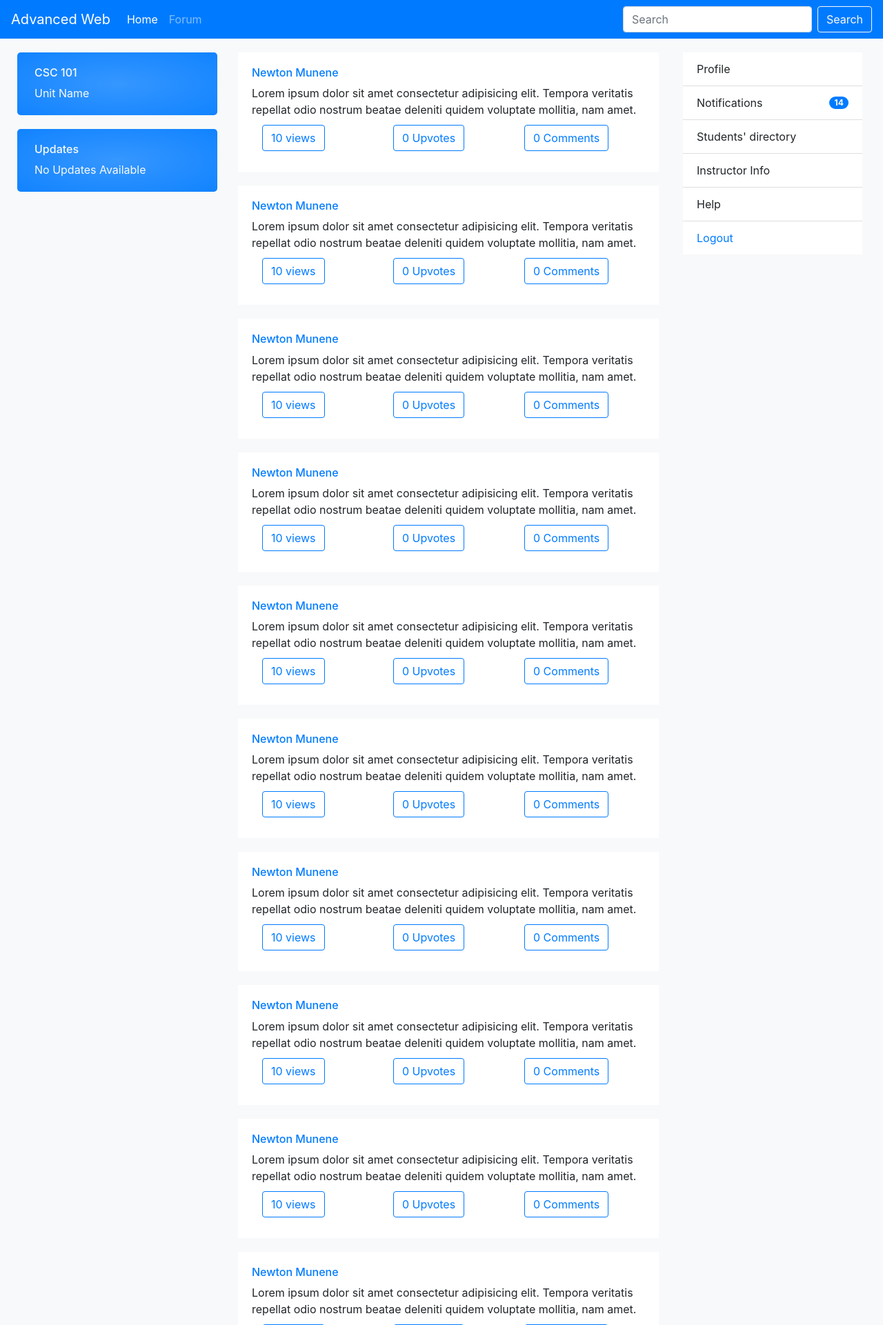
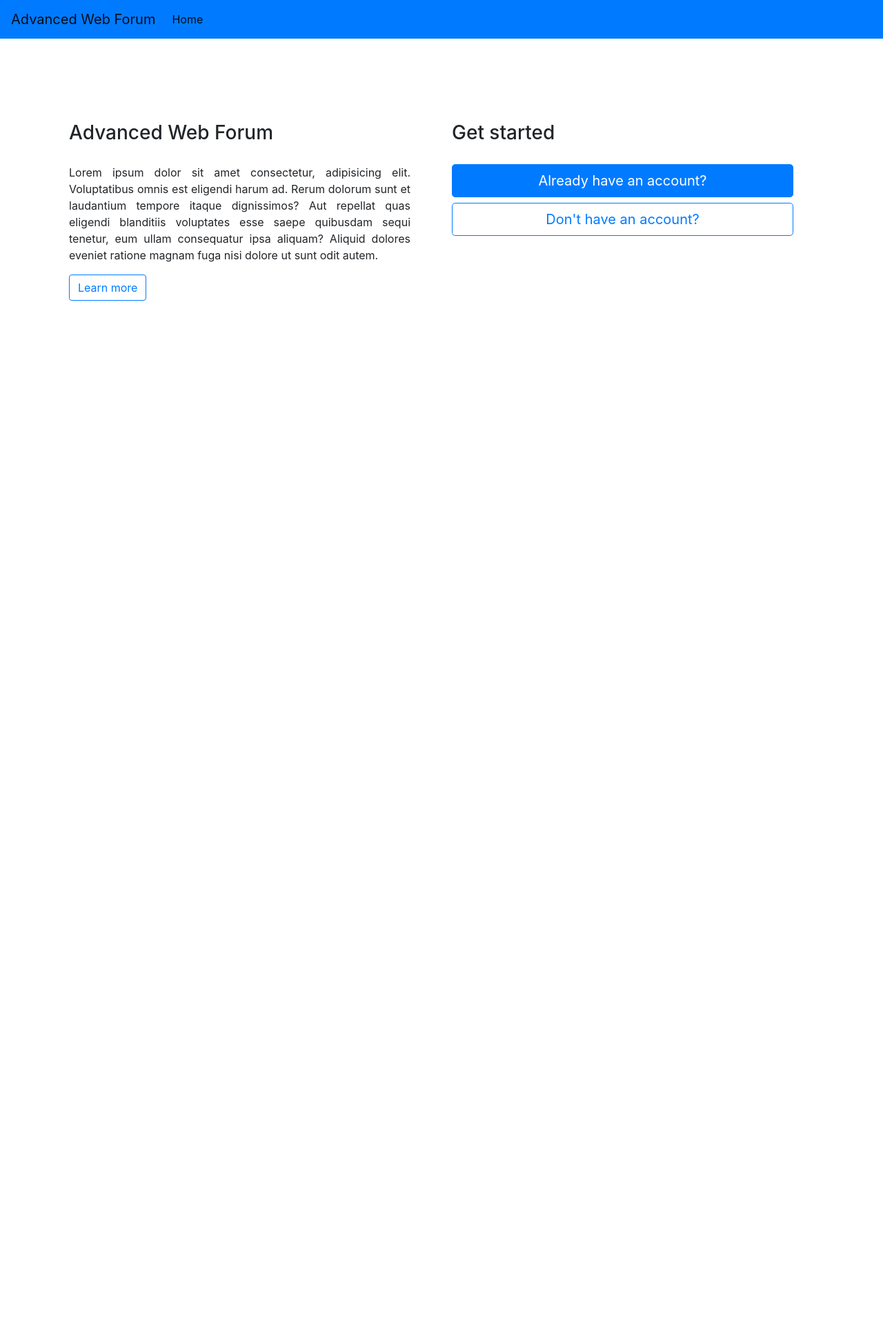
Before and after one commit to newtonmunene99/advanced-web-class-forum, a PHP site: page / in a window 1280 px wide. Shown: the top 1921 px of the page at 69% size. After the commit the page ends 436 px from the top, so only its background shows below. Run offline with PHP 8.4, Linux system fonts and the light colour scheme.

Commit message:
Refactor

```diff
--- a/css/home.css
+++ b/css/home.css
@@ -8,14 +8,6 @@ div.unit_info {
 
 ul.actions {
   margin: 20px auto;
-}
-
-div.post_input_wrapper {
-  display: none;
-}
-
-div.post_input_wrapper textarea {
-  resize: none;
 }
 
 div.post_wrapper {
--- /dev/null
+++ b/css/index.css
@@ -0,0 +1,32 @@
+div.header-wrapper {
+  min-height: 80vh;
+  width: 100%;
+  /* background-image: url("https://images.unsplash.com/photo-1456513080510-7bf3a84b82f8?ixlib=rb-1.2.1&ixid=eyJhcHBfaWQiOjEyMDd9&auto=format&fit=crop&w=1566&q=80"); */
+  background-attachment: fixed;
+  background-position: center;
+  background-repeat: no-repeat;
+  background-size: cover;
+  background-color: white;
+}
+div.header-wrapper div {
+  width: 100%;
+  height: 100%;
+}
+div.header-wrapper div.left {
+  padding: 100px 30px;
+}
+div.header-wrapper div.left h3 {
+  padding: 20px 0;
+}
+div.header-wrapper div.left p {
+  text-align: justify;
+}
+div.header-wrapper div.right {
+  padding: 100px 30px;
+}
+div.header-wrapper div.right h3 {
+  padding: 20px 0;
+}
+div.header-wrapper div.right button {
+  margin: 20px 0;
+}
--- a/index.php
+++ b/index.php
@@ -1,137 +1,47 @@
 <?php
-include_once "partials/header.php";
+include_once("partials/header.php");
 ?>
-<link rel="stylesheet" href="css/home.css" />
+<link rel="stylesheet" href="css/index.css">
 </head>
-<body>
-<div class="bg-light">
-  <nav class="navbar navbar-expand-lg navbar-dark bg-primary">
-    <a class="navbar-brand" href="#">Advanced Web</a>
-    <button
-      class="navbar-toggler"
-      type="button"
-      data-toggle="collapse"
-      data-target="#navbarTogglerDemo02"
-      aria-controls="navbarTogglerDemo02"
-      aria-expanded="false"
-      aria-label="Toggle navigation"
-    >
+
+<body >
+  <nav class="navbar navbar-expand-lg navbar-light bg-primary">
+  <a class="navbar-brand" href="#">Advanced Web Forum</a>
+  <button class="navbar-toggler" type="button" data-toggle="collapse" data-target="#navbarSupportedContent" aria-controls="navbarSupportedContent" aria-expanded="false" aria-label="Toggle navigation">
     <span class="navbar-toggler-icon"></span>
   </button>
 
-    <div class="collapse navbar-collapse" id="navbarTogglerDemo02">
-      <ul class="navbar-nav mr-auto mt-2 mt-lg-0">
+  <div class="collapse navbar-collapse" id="navbarSupportedContent">
+    <ul class="navbar-nav mr-auto">
       <li class="nav-item active">
-          <a class="nav-link" href="./index.php"
-            >Home <span class="sr-only">(current)</span></a
-          >
+        <a class="nav-link" href="#">Home <span class="sr-only">(current)</span></a>
       </li>
-        <li class="nav-item">
-          <a class="nav-link" href="./forum.php">Forum</a>
-        </li>
+
     </ul>
-      <form class="form-inline my-2 my-lg-0">
-        <input
-          class="form-control mr-sm-2"
-          type="search"
-          placeholder="Search"
-        />
-        <button class="btn btn-outline-light my-2 my-sm-0" type="submit">
-          Search
-        </button>
-      </form>
+
   </div>
 </nav>
-  <div class="container-fluid">
+  <div class="header-wrapper">
+    <div class="container">
   <div class="row">
-      <div class="col-sm">
-        <div class="container unit_info col">
-          <div class="row"><h6 class="text-light">CSC 101</h6></div>
-          <div class="row text-light">Unit Name</div>
+    <div class="col-sm left">
+      <h3>
+        Advanced Web Forum
+      </h3>
+      <p>Lorem ipsum dolor sit amet consectetur, adipisicing elit. Voluptatibus omnis est eligendi harum ad. Rerum dolorum sunt et laudantium tempore itaque dignissimos? Aut repellat quas eligendi blanditiis voluptates esse saepe quibusdam sequi tenetur, eum ullam consequatur ipsa aliquam? Aliquid dolores eveniet ratione magnam fuga nisi dolore ut sunt odit autem.</p>
+      <button type="button" class="btn btn-outline-primary">Learn more</button>
     </div>
-        <div class="container unit_info col">
-          <div class="row"><h6 class="text-light">Updates</h6></div>
-          <div class="row text-light">No Updates Available</div>
-        </div>
-      </div>
-      <div class="col-6">
-        <div class="post_input_wrapper container-fluid">
-          <div class="card">
-            <div class="card-header bg-light">
-              Write new post
-            </div>
-            <div class="card-body">
-              <form method="POST" action="post.php">
-                <div class="form-group">
-                  <textarea
-                  name="post_input_textarea"
-                    class="form-control"
-                    id="post_input"
-                    rows="3"
-                  ></textarea>
-                </div>
-                <button class="btn btn-primary text-right" type="submit" name="post_submit_btn">Create Post</button>
-              </form>
-            </div>
-          </div>
-        </div>
-        <?php
+    <div class="col-sm right">
+      <h3>Get started</h3>
+     <a  class="btn btn-primary btn-lg btn-block" href="./login.php" role="button">Already have an account?</a>
+<a  class="btn btn-outline-primary btn-lg btn-block" href="./register.php" role="button">Don't have an account?</a>
 
-for ($i = 0; $i < 20; $i++) {
-    echo '<div class="post_wrapper container-fluid">
-        <div class="post_author row">
-          <div class="col-8">
-            <a href="#">
-              <h6>Newton Munene</h6>
-            </a>
-          </div>
-        </div>
-        <div class="post_body">
-          Lorem ipsum dolor sit amet consectetur adipisicing elit. Tempora
-          veritatis repellat odio nostrum beatae deleniti quidem voluptate
-          mollitia, nam amet.
-        </div>
-        <div class="post_actions row">
-          <div class="col">
-            <button type="button" class="btn btn-outline-primary">
-              10 views
-            </button>
-          </div>
-          <div class="col">
-            <button type="button" class="btn btn-outline-primary">
-              0 Upvotes
-            </button>
     </div>
 
-          <div class="col">
-            <button type="button" class="btn btn-outline-primary">
-              0 Comments
-            </button>
-          </div>
-        </div>
-      </div>
-      ';}?>
-    </div>
-    <div class="col-sm">
-      <div class="container">
-        <ul class="list-group list-group-flush actions">
-          <li class="list-group-item">Profile</li>
-          <li
-            class="list-group-item d-flex justify-content-between align-items-center"
-          >
-            Notifications
-            <span class="badge badge-primary badge-pill">14</span>
-          </li>
-          <li class="list-group-item">Students' directory</li>
-          <li class="list-group-item">Instructor Info</li>
-          <li class="list-group-item">Help</li>
-          <a href="./login.php" class="list-group-item">Logout</a>
-        </ul>
-      </div>
   </div>
 </div>
   </div>
 
 <?php
-include_once "partials/footer.php";
+include_once("partials/footer.php");
 ?>
--- a/post.php
+++ /dev/null
@@ -1,3 +0,0 @@
-<?php
-
-?>
```
Also changed, not shown: home.php (added, +128 -0 lines), js/home.js (deleted, +0 -27 lines), js/login.js (added, +13 -0 lines), js/register.js (added, +13 -0 lines), login.php (+10 -6 lines), register.php (+7 -3 lines), js/main.js (added). Lines whose indentation alone changed are shown as unchanged.
